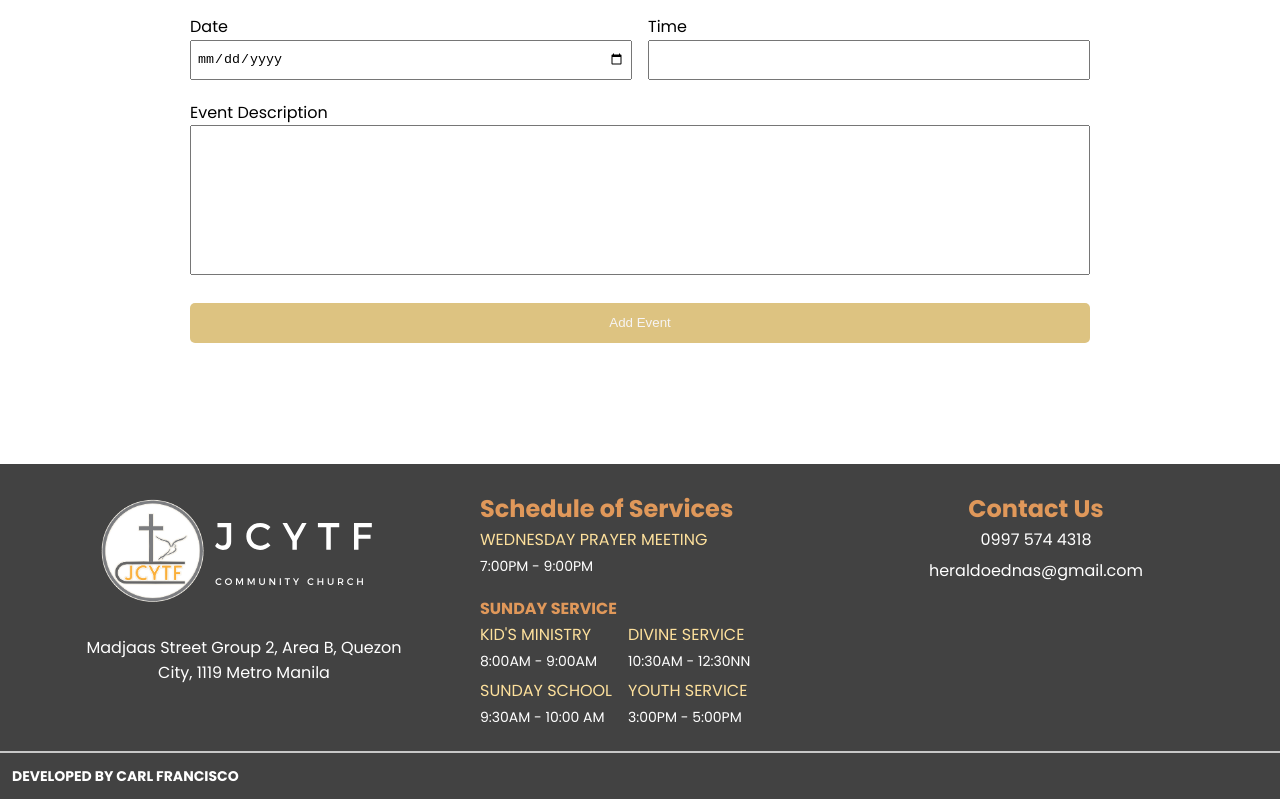
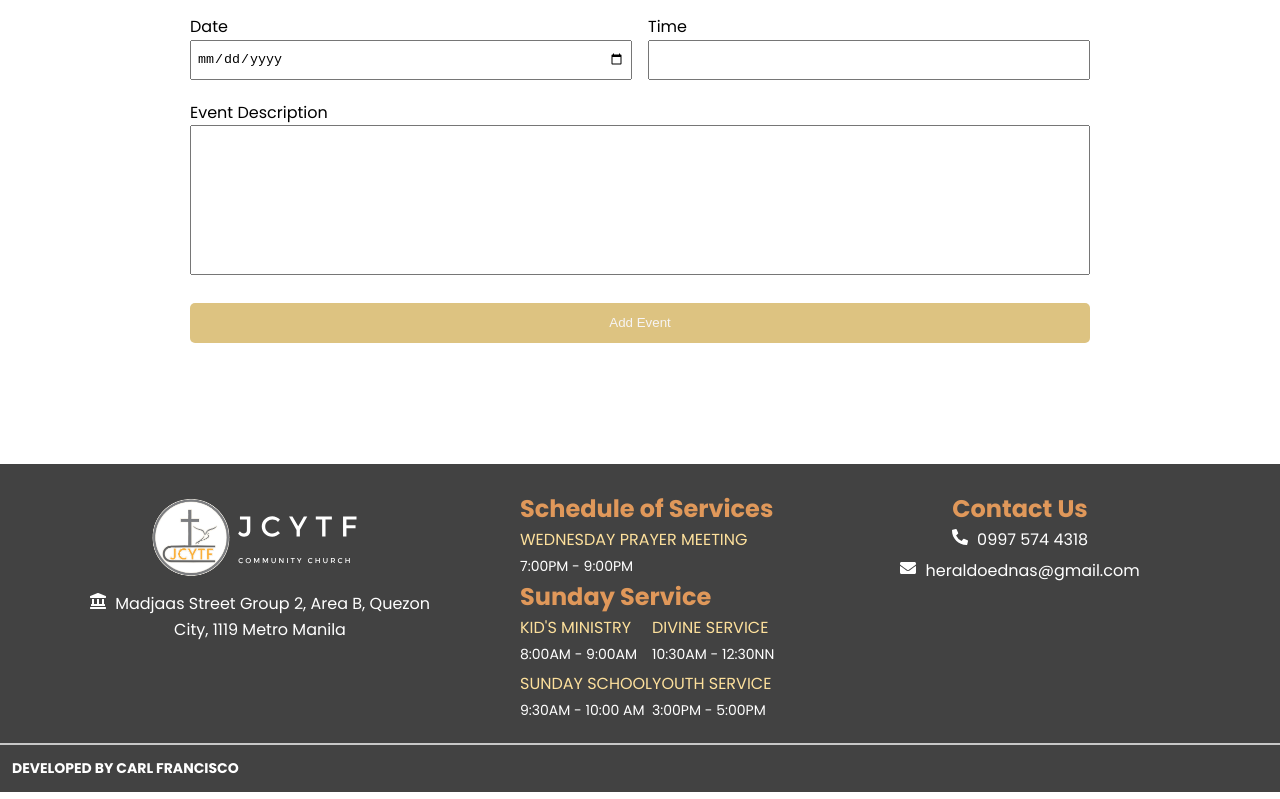
Before and after one commit to CodeChd/jcytf-community-church, a Next.js app: page /add in a window 1280 px wide. Shown: the part 396-1195 px from the top of the page. Built offline with nearby package versions, Linux system fonts and the light colour scheme; no server answers; a web font is replaced by a local one.

Commit message:
footer done

```diff
--- a/components/Footer.jsx
+++ b/components/Footer.jsx
@@ -1,6 +1,6 @@
 import Link from "next/link"
 import styles from '@/styles/Footer.module.css'
-import Image from "next/image"
+import {FaLandmark, FaPhoneAlt, FaEnvelope} from 'react-icons/fa'
 
 const Footer = () => {
     return (
@@ -16,7 +16,7 @@ const Footer = () => {
 
                     </div>
 
-                    <p className="text-white address fs-300 "> Madjaas Street Group 2, Area B, Quezon City, 1119 Metro Manila</p>
+                    <p className="text-white address fs-300 "><FaLandmark/> <span className="landmark">Madjaas Street Group 2, Area B, Quezon City, 1119 Metro Manila</span> </p>
 
                 </div>
 
@@ -30,8 +30,8 @@ const Footer = () => {
                     </div>
 
                     <div className="Sunday-Service">
-                        <h3 className="orange fs-600">SUNDAY SERVICE</h3>
-                        <div className="flex" >
+                        <h3 className="orange fs-700">Sunday Service</h3>
+                        <div className="service flex" >
 
                             <div className="S1">
                                 <p className="text-white">
@@ -64,9 +64,9 @@ const Footer = () => {
                 </div>
 
                 <div className="col-3">
-                    <h2 className="orange fs-700 ">Contact Us</h2>
-                    <p className="text-white fs-300">0997 574 4318</p>
-                    <p className="text-white fs-300">heraldoednas@gmail.com</p>
+                    <h2 className="orange fs-700 ">  Contact Us</h2>
+                    <p className="text-white fs-300"> <FaPhoneAlt/> <span className="landmark">0997 574 4318</span> </p>
+                    <p className="text-white fs-300 "> <FaEnvelope/> <span className="landmark">heraldoednas@gmail.com</span> </p>
                 </div>
 
 
--- a/pages/_app.js
+++ b/pages/_app.js
@@ -1,5 +1,6 @@
 import { AuthProvider } from "@/context/AuthContext";
-import "../styles/globals.css";
+import "@/styles/Footer.css";
+import "@/styles/globals.css";
 
 
 function MyApp({ Component, pageProps }) {
--- /dev/null
+++ b/styles/Footer.css
@@ -0,0 +1,328 @@
+
+
+
+:root{
+
+    /* colors */
+    --clr-dark: 230 35% 7%;
+    --clr-light: 231 77% 90%;
+    --clr-white: 0 0% 100%;
+
+
+    --orange: #e0985a;
+    --pale-yellow: #fde09c;
+
+    /* font-sizes */
+    --fs-800: 3.5rem;
+    --fs-700: 1.5rem;
+    --fs-600: 1rem;
+    --fs-500: 1rem;
+    --fs-400: 0.9375rem;
+    --fs-300: 1rem;
+    --fs-200: 0.875rem;
+
+}
+
+@media (max-width: 35em) {
+    :root {
+        --fs-800: 5rem;
+        --fs-700: 1.3rem;
+        --fs-600: 1.5rem;
+        --fs-500: 1.25rem;
+        --fs-400: 1rem;
+    }
+}
+
+
+@media (min-width: 35em) {
+    :root {
+        --fs-800: 5rem;
+        --fs-700: 1.3rem;
+        --fs-600: 1.5rem;
+        --fs-500: 1.25rem;
+        --fs-400: 1rem;
+    }
+}
+
+@media (min-width: 45em) {
+    :root {
+        /* font-sizes */
+        --fs-800: 6.25rem;
+        --fs-700: 1.5rem;
+        --fs-600: 2rem;
+        --fs-500: 1.75rem;
+        --fs-400: 1.125rem;
+    }
+}
+
+
+
+
+
+
+/* colors */
+.bg-dark { background-color: hsl( var(--clr-dark) );}
+.bg-accent { background-color: hsl( var(--clr-light) );}
+.bg-white { background-color: hsl( var(--clr-white) );}
+
+.text-dark { color: hsl( var(--clr-dark) );}
+.text-accent { color: hsl( var(--clr-light) );}
+.text-white { color: hsl( var(--clr-white) );}
+
+
+/* typography */
+
+.ff-serif { font-family: var(--ff-serif); }
+.ff-sans-cond { font-family: var(--ff-sans-cond); }
+.ff-sans-normal { font-family: var(--ff-sans-normal); }
+
+.letter-spacing-1 { letter-spacing: 4.75px; }
+.letter-spacing-2 { letter-spacing: 2.7px; }
+.letter-spacing-3 { letter-spacing: 2.35px; }
+
+.uppercase { text-transform: uppercase; }
+
+.fs-900 { font-size: var(--fs-900); }
+.fs-800 { font-size: var(--fs-800); }
+.fs-700 { font-size: var(--fs-700); }
+.fs-600 { font-size: var(--fs-600); }
+.fs-500 { font-size: var(--fs-500); }
+.fs-400 { font-size: var(--fs-400); }
+.fs-300 { font-size: var(--fs-300); }
+.fs-200 { font-size: var(--fs-200); }
+
+
+.fs-900,
+.fs-800,
+.fs-700,
+.fs-600 {
+  line-height: 1.1;
+}
+
+
+
+.page{
+  min-height: 80vh;
+}
+
+.container{
+  padding-inline: 2em;
+  margin-inline: 2em;
+}
+
+.flex{
+  display: flex;
+  gap: var(--gap, 1rem);
+}
+
+.grid{
+  display: grid;
+  gap: var(--gap, 1rem);
+}
+
+.d-block{
+  display: block;
+}
+
+.text-left{
+  text-align: left;
+}
+
+.orange{
+  color: var(--orange);
+}
+
+.pale_yellow{
+  color: var(--pale-yellow);
+}
+
+.about-btn{
+  margin-top: 1rem;
+  border-radius: 10px;
+  text-transform: uppercase;
+  aspect-ratio: 1;
+  color: hsl( var(--clr-dark) );
+  width: 100px;
+  height:30px;
+  border: none;
+  background-color: #fde09c;
+}
+
+
+
+/* elements */
+
+.landmark{
+    display: inline;
+    padding-left: 5px;
+  }
+
+
+.img-container .image{
+  max-width: 30ch;
+}
+
+.origin{
+  padding: .75rem;
+  margin-top: 1rem;
+  border-top: 2px solid ;
+  border-color: hsl( var(--clr-white) / .70);
+}
+
+/* responsiveness */
+
+@media(max-width : 560px) {
+
+    .grid-container{
+        grid-template-columns: 1fr ;
+        padding-inline: clamp(.76rem, 5vw, 1.5rem);
+        justify-content: left;
+      }
+
+      .grid-container .col-1 , .col-2, .col-3{
+         grid-column: 1;
+      }
+
+      .col-1 {
+        flex-direction: column;
+        text-align: left;
+      }
+
+      .img-container .image{
+        max-width: 30ch;
+        transform: translateX(-2.5rem );
+      }
+
+
+      .col-1 .address{
+        max-width: 25ch;
+      }
+
+      .col-2 , .Sunday-Service,.service{
+        flex-direction: column;
+        text-align: left;
+      }
+
+      .col-3{
+        text-align: left;
+      }
+
+
+    }
+
+
+
+
+@media (min-width : 560px) and (max-width: 820px){
+  .grid-container{
+    grid-template-columns: minmax(2rem, 24rem) minmax(1rem, 33rem);
+    padding: 1.5rem 0 0;
+    grid-template-rows: 15rem;
+    padding-inline: clamp(.76rem, 5vw, 1.5rem);
+    justify-content: center;
+
+  }
+
+  .grid-container > *:first-child{
+    grid-column: 1;
+    padding-inline: .999rem;
+
+
+  }
+
+    .grid-container > *:last-child{
+        grid-column: 1;
+        padding-inline: 1.999rem;
+    }
+
+    .col-1{
+        flex-direction: column;
+        height: 100%;
+        padding-top: 1rem;
+
+    }
+
+
+    .img-container .image{
+        max-width: 30ch;
+      }
+
+
+
+
+  .col-2{
+    flex-direction: column;
+    text-align: left;
+
+
+  }
+
+  .col-2 .Sunday-Service .service{
+    flex-direction: column;
+    --gap:0;
+    text-align: left;
+  }
+
+  .col-3{
+    max-width: 100%;
+  }
+
+
+}
+
+
+@media (min-width: 820px){
+
+  .grid-container{
+    grid-template-columns: minmax(1rem, 33rem) minmax(1rem,15rem) minmax(1rem, 33rem);
+    --gap: .5rem
+    padding-inline: clamp(.76rem, 5vw, 1.5rem);
+    justify-content: center;
+  }
+
+  .grid-container > *:first-child{
+    grid-column: 1;
+    padding-inline: 1.999rem;
+  }
+
+  .grid-container > *:last-child{
+    grid-column: 3;
+    padding-inline: 1.999rem;
+  }
+
+  .footer-grid-home{
+    padding-top: 2rem;
+  }
+
+  .col-1{
+    flex-direction: column;
+    align-items: center;
+
+  }
+
+  .col-1 .address{
+    flex-direction: column;
+    max-width: 35ch;
+    text-align: center;
+  }
+
+  .col-1 .address .landmark{
+    display: inline;
+    padding-left: 5px;
+  }
+
+
+  .col-2{
+    text-align: left;
+    flex-direction: column;
+    min-width: 30ch
+  }
+
+  .col-2 .Sunday-Service{
+    flex-direction: column;
+    width: 90%;
+  }
+
+
+
+}
--- a/styles/globals.css
+++ b/styles/globals.css
@@ -2,27 +2,6 @@
 
 @import url('https://fonts.googleapis.com/css2?family=Anton&family=Bigelow+Rules&family=Open+Sans:wght@300;400;600&family=Playfair+Display:wght@400;600&display=swap');
 
-:root{
-
-      /* colors */
-      --clr-dark: 230 35% 7%;
-      --clr-light: 231 77% 90%;
-      --clr-white: 0 0% 100%;
-
-
-      --orange: #e0985a;
-      --pale-yellow: #fde09c;
-
-      /* font-sizes */
-      --fs-800: 3.5rem;
-      --fs-700: 1.5rem;
-      --fs-600: 1rem;
-      --fs-500: 1rem;
-      --fs-400: 0.9375rem;
-      --fs-300: 1rem;
-      --fs-200: 0.875rem;
-
-}
 
 
 
@@ -133,170 +112,8 @@ h1 {
   margin-right: 5px;
 }
 
-
-/* utitlity class footer */
-
-/* colors */
-.bg-dark { background-color: hsl( var(--clr-dark) );}
-.bg-accent { background-color: hsl( var(--clr-light) );}
-.bg-white { background-color: hsl( var(--clr-white) );}
-
-.text-dark { color: hsl( var(--clr-dark) );}
-.text-accent { color: hsl( var(--clr-light) );}
-.text-white { color: hsl( var(--clr-white) );}
-
-
-/* typography */
-
-.ff-serif { font-family: var(--ff-serif); }
-.ff-sans-cond { font-family: var(--ff-sans-cond); }
-.ff-sans-normal { font-family: var(--ff-sans-normal); }
-
-.letter-spacing-1 { letter-spacing: 4.75px; }
-.letter-spacing-2 { letter-spacing: 2.7px; }
-.letter-spacing-3 { letter-spacing: 2.35px; }
-
-.uppercase { text-transform: uppercase; }
-
-.fs-900 { font-size: var(--fs-900); }
-.fs-800 { font-size: var(--fs-800); }
-.fs-700 { font-size: var(--fs-700); }
-.fs-600 { font-size: var(--fs-600); }
-.fs-500 { font-size: var(--fs-500); }
-.fs-400 { font-size: var(--fs-400); }
-.fs-300 { font-size: var(--fs-300); }
-.fs-200 { font-size: var(--fs-200); }
-
-
-.fs-900,
-.fs-800,
-.fs-700,
-.fs-600 {
-  line-height: 1.1;
+.ft-home{
+  font-family: Anton, serif;
+  letter-spacing: 4.77px;
+  font-weight: 100;
 }
-
-
-
-.page{
-  min-height: 80vh;
-}
-
-.container{
-  padding-inline: 2em;
-  margin-inline: 2em;
-}
-
-.flex{
-  display: flex;
-  gap: var(--gap, 1rem);
-}
-
-.grid{
-  display: grid;
-  gap: var(--gap, 1rem);
-}
-
-.d-block{
-  display: block;
-}
-
-.text-left{
-  text-align: left;
-}
-
-.orange{
-  color: var(--orange);
-}
-
-.pale_yellow{
-  color: var(--pale-yellow);
-}
-
-.about-btn{
-  margin-top: 1rem;
-  border-radius: 10px;
-  text-transform: uppercase;
-  aspect-ratio: 1;
-  color: hsl( var(--clr-dark) );
-  width: 100px;
-  height:30px;
-  border: none;
-  background-color: #fde09c;
-}
-
-/* utitlity class footer */
-
-
-/* elements */
-
-.img-container .image{
-  max-width: 25ch;
-}
-
-
-
-.origin{
-  padding: .75rem;
-  margin-top: 1rem;
-  border-top: 2px solid ;
-  border-color: hsl( var(--clr-white) / .70);
-}
-
-@media  (max-width: 40em){
-  .grid-container{
-    grid-template-columns: 1fr;
-    padding-inline: clamp(.76rem, 5vw, 1.5rem);
-  }
-
-
-}
-
-
-@media (min-width: 48em){
-
-  .grid-container{
-    grid-template-columns: 1fr minmax(1rem, 20rem) 1fr;
-    padding-inline: clamp(.76rem, 5vw, 1.5rem);
-  }
-
-  .grid-container > *:first-child{
-    grid-column: 1;
-  }
-
-  .grid-container > *:last-child{
-    grid-column: 3;
-  }
-
-  .footer-grid-home{
-    padding-top: 2rem;
-  }
-
-  .img-container .image{
-    max-width: 45ch;
-  }
-
-  .col-1{
-    flex-direction: column;
-    align-items: center;
-
-  }
-
-  .col-1 .address{
-    flex-direction: column;
-    max-width: 35ch;
-    text-align: center;
-  }
-
-  .col-2{
-    text-align: left;
-    flex-direction: column;
-    min-width: 30ch
-  }
-
-  .col-2 .Sunday-Service{
-    flex-direction: column;
-  }
-
-
-
-}
```
Also changed, not shown: styles/Footer.module.css (line endings or trailing spaces).
